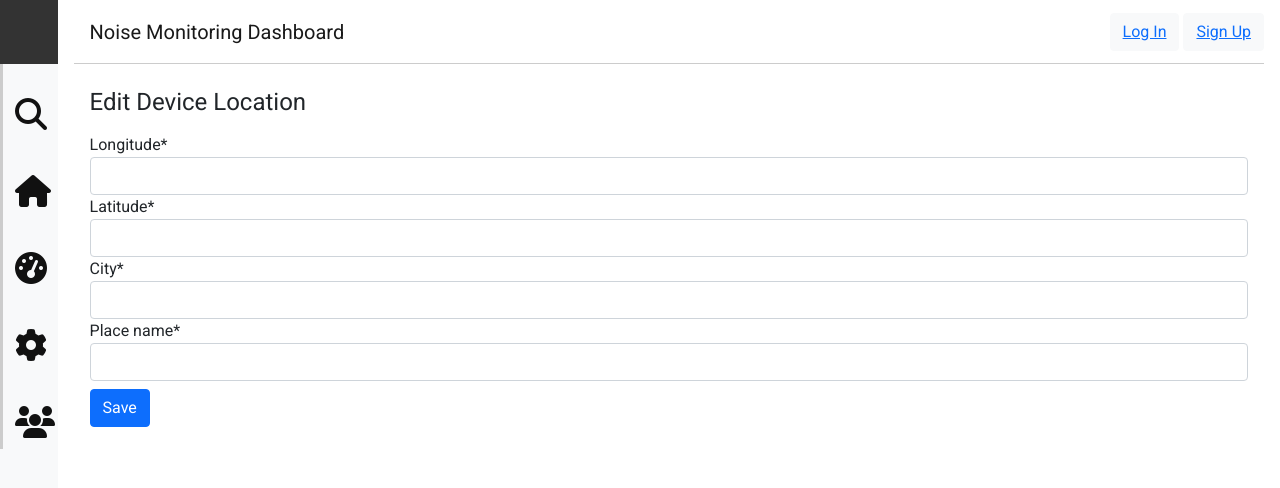
After one commit to SunbirdAI/noise-sensors-monitoring, a Django app: page /devices/00000000-0000-0000-0000-000000000001/location_edit in a window 1280 px wide. The commit adds this page. Shown: the top 488 px of the page. Run offline with Django 3.2, Linux system fonts and the light colour scheme; tables that the repository leaves empty hold one stand-in row (values such as "Sample post"); parts of the project's set-up code (start-up, migrations or seed data) failed here and were passed over; some libraries are stand-ins or nearby versions.

Commit message:
Add location view, form, template and edit url

```diff
--- a/device_metrics/views.py
+++ b/device_metrics/views.py
@@ -1,5 +1,4 @@
 from rest_framework import viewsets
-from rest_framework.response import Response
 from rest_framework.generics import ListAPIView
 
 from .models import DeviceMetrics
--- a/devices/forms.py
+++ b/devices/forms.py
@@ -1,5 +1,5 @@
 from django.forms import ModelForm, ValidationError
-from .models import Device
+from .models import Device, Location
 import re
 
 
@@ -8,8 +8,6 @@ class DeviceForm(ModelForm):
         model = Device
         fields = ['device_id', 'imei', 'device_name', 'phone_number', 'version_number',
                   'production_stage', 'tags', 'metrics_url']
-                  # temporarily removed 'location' field form these form fields,
-                  # pending a `create/edit form` task
 
     def clean_imei(self, *args, **kwargs):
         imei = self.cleaned_data.get('imei')
@@ -26,6 +24,12 @@ class DeviceForm(ModelForm):
         return phone_number
 
 
+class LocationForm(ModelForm):
+    class Meta:
+        model = Location
+        fields = ['longitude', 'latitude', 'city', 'place_name']
+
+
 class DeviceConfigurationForm(ModelForm):
     class Meta:
         model = Device
--- a/devices/urls.py
+++ b/devices/urls.py
@@ -1,13 +1,16 @@
 from django.urls import path, include
 
-from .views import DeviceListView, DeviceDetailView, DeviceCreateView, DeviceUpdateView, \
-    DeviceConfigurationUpdateView, DeviceConfigurationViewSet
+from .views import (
+    DeviceListView, DeviceDetailView, DeviceCreateView, DeviceUpdateView,
+    DeviceConfigurationUpdateView, DeviceConfigurationViewSet,
+    LocationViewSet, LocationUpdateView
+)
 
 from rest_framework.routers import SimpleRouter
 
-
 router = SimpleRouter()
 router.register('config', DeviceConfigurationViewSet)
+router.register('location', LocationViewSet)
 
 urlpatterns = [
     path('', DeviceListView.as_view(), name='device_list'),
@@ -15,5 +18,6 @@ urlpatterns = [
     path('create_device/', DeviceCreateView.as_view(), name='create_device'),
     path('<uuid:pk>/edit/', DeviceUpdateView.as_view(), name='edit_device'),
     path('<uuid:pk>/config_edit', DeviceConfigurationUpdateView.as_view(), name='edit_config'),
+    path('<uuid:pk>/location_edit', LocationUpdateView.as_view(), name='edit_location'),
     path('', include(router.urls))
 ]
--- a/devices/views.py
+++ b/devices/views.py
@@ -3,11 +3,11 @@ from django.urls import reverse
 from django.views.decorators.csrf import csrf_exempt
 from django.views.generic import ListView, DetailView
 from django.views.generic.edit import UpdateView, CreateView
-from .models import Device
-from .serializers import DeviceConfigSerializer
+from .models import Device, Location
+from .serializers import DeviceConfigSerializer, LocationSerializer
 from rest_framework import viewsets
 
-from .forms import DeviceForm, DeviceConfigurationForm
+from .forms import DeviceForm, DeviceConfigurationForm, LocationForm
 
 
 class DeviceListView(ListView):
@@ -36,6 +36,20 @@ class DeviceUpdateView(UpdateView):
     template_name = 'devices/edit_device.html'
 
 
+class LocationViewSet(viewsets.ModelViewSet):
+    serializer_class = LocationSerializer
+    queryset = Location.objects.all()
+
+
+class LocationUpdateView(UpdateView):
+    model = Device
+    form_class = LocationForm
+    template_name = 'devices/edit_location.html'
+
+    def get_success_url(self):
+        return reverse('device_detail', kwargs={'pk': self.object.pk})
+
+
 class DeviceConfigurationUpdateView(UpdateView):
     model = Device
     form_class = DeviceConfigurationForm
--- a/templates/devices/device_detail.html
+++ b/templates/devices/device_detail.html
@@ -24,7 +24,7 @@
                                 <span class="btn btn-light btn-outline-secondary btn-sm">{{ tag }}</span>
                             {% endfor %}
                         </p>
-                        <p><strong>Location</strong>: {{ device.location }}</p>
+                        <p><strong>Location:</strong> {{ device.location_set.all }}</p>
                     </div>
                 </div>
                 <div class="card">
@@ -43,6 +43,8 @@
             <a href="{{ device.metrics_url }}" class="btn btn-primary mx-3 my-1" target="_blank">View Metrics</a>
             <a href="{% url 'edit_config' device.id %}" class="btn btn-primary mx-3 my-1 pull-right">Edit
                 Configuration</a>
+            <a href="{% url 'edit_location' device.id %}" class="btn btn-primary mx-3 my-1 pull-right">Edit
+                Location</a>
             <div class="card m-3">
                 <div class="card-body">
                     <div class="card-title"><h4>{{ device.device_id }} Recordings (Latest 10 or less)</h4></div>
--- /dev/null
+++ b/templates/devices/edit_location.html
@@ -0,0 +1,22 @@
+{% extends '_base.html' %}
+
+{% load crispy_forms_filters %}
+
+{% block title %}Edit Location{% endblock title %}
+
+{% block content %}
+    {% include "sidebar.html" %}
+    <div class="content-container">
+        <div class="container-fluid">
+            {% include "navbar.html" %}
+            <div class="mt-4 mx-3">
+                <h4 class="my-3">Edit Device Location</h4>
+                <form method="post">
+                    {% csrf_token %}
+                    {{ form|crispy }}
+                    <button class="btn btn-primary mt-2" type="submit">Save</button>
+                </form>
+            </div>
+        </div>
+    </div>
+{% endblock content %}
```
Also changed, not shown: devices/serializers.py (+8 -1 lines).
